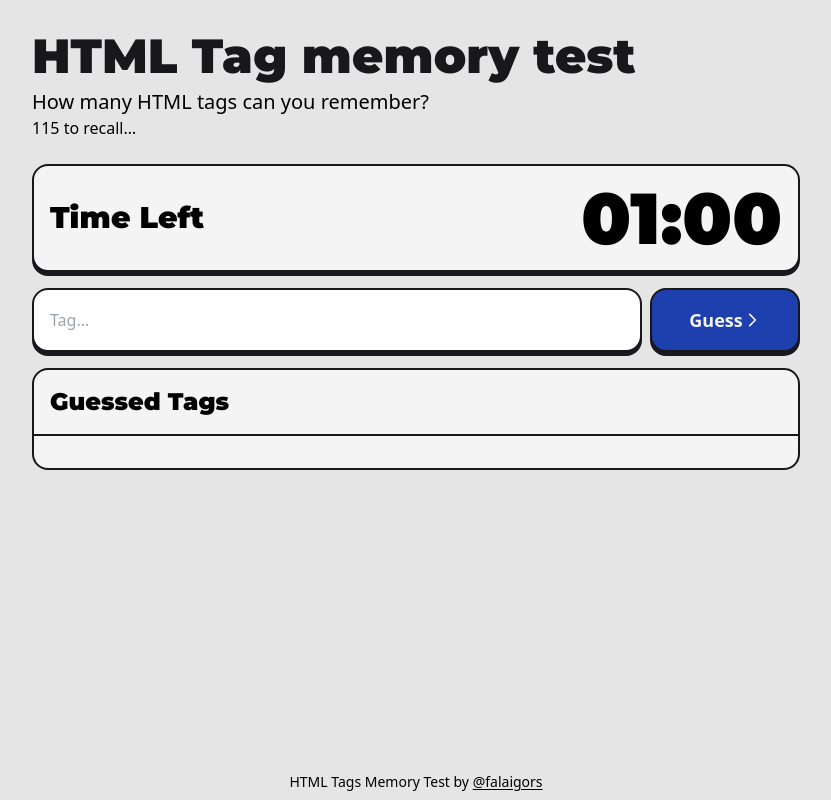
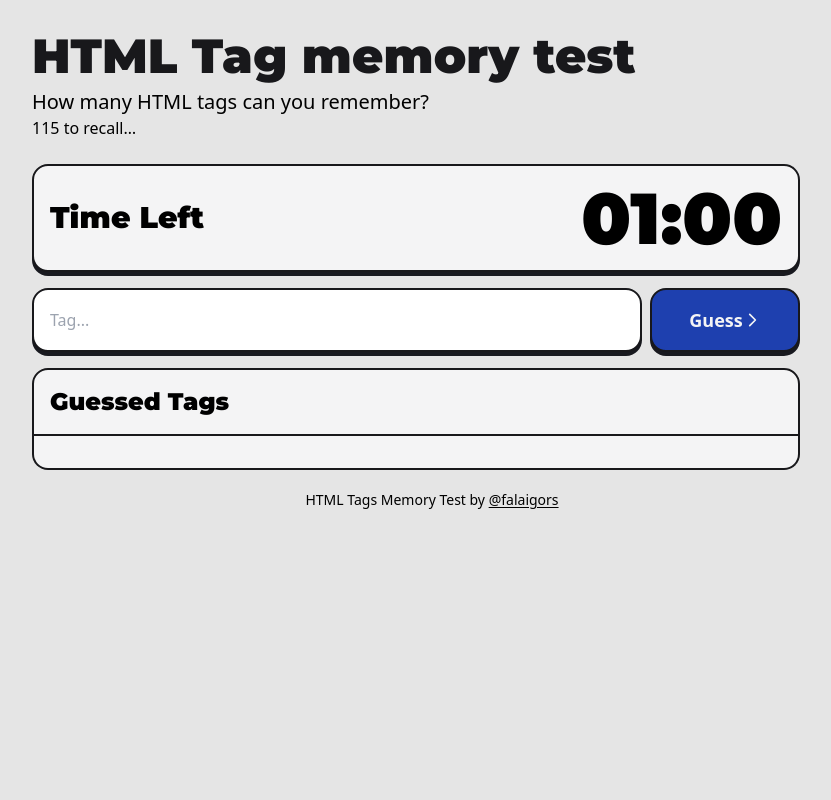
Before and after one commit to falaigor/tag-memory-test, a React (Vite) app: page / in a window 1280 px wide. Shown: the whole page, without its empty margins (224-1055 px from the left). Built offline with nearby package versions, Linux system fonts and the light colour scheme.

Commit message:
correction footer

```diff
--- a/src/App.tsx
+++ b/src/App.tsx
@@ -116,6 +116,7 @@ export function App() {
         </div>
       </div>
 
+      <div className="relative p-4">
         <footer className="w-screen flex items-center justify-center absolute bottom-0">
           <h2 className="text-sm p-2">
             HTML Tags Memory Test by{" "}
@@ -128,6 +129,7 @@ export function App() {
             </a>
           </h2>
         </footer>
+      </div>
     </>
   );
 }
```
Lines whose indentation alone changed are shown as unchanged.
